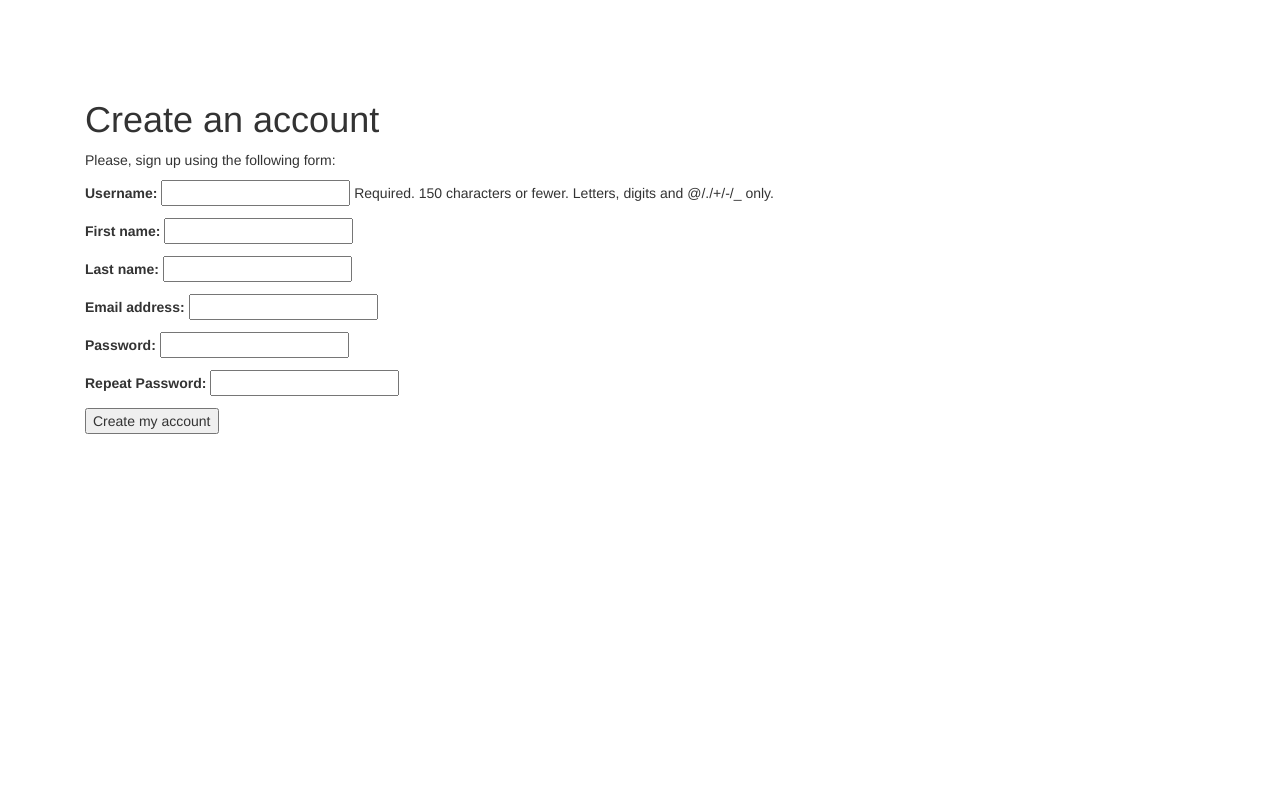
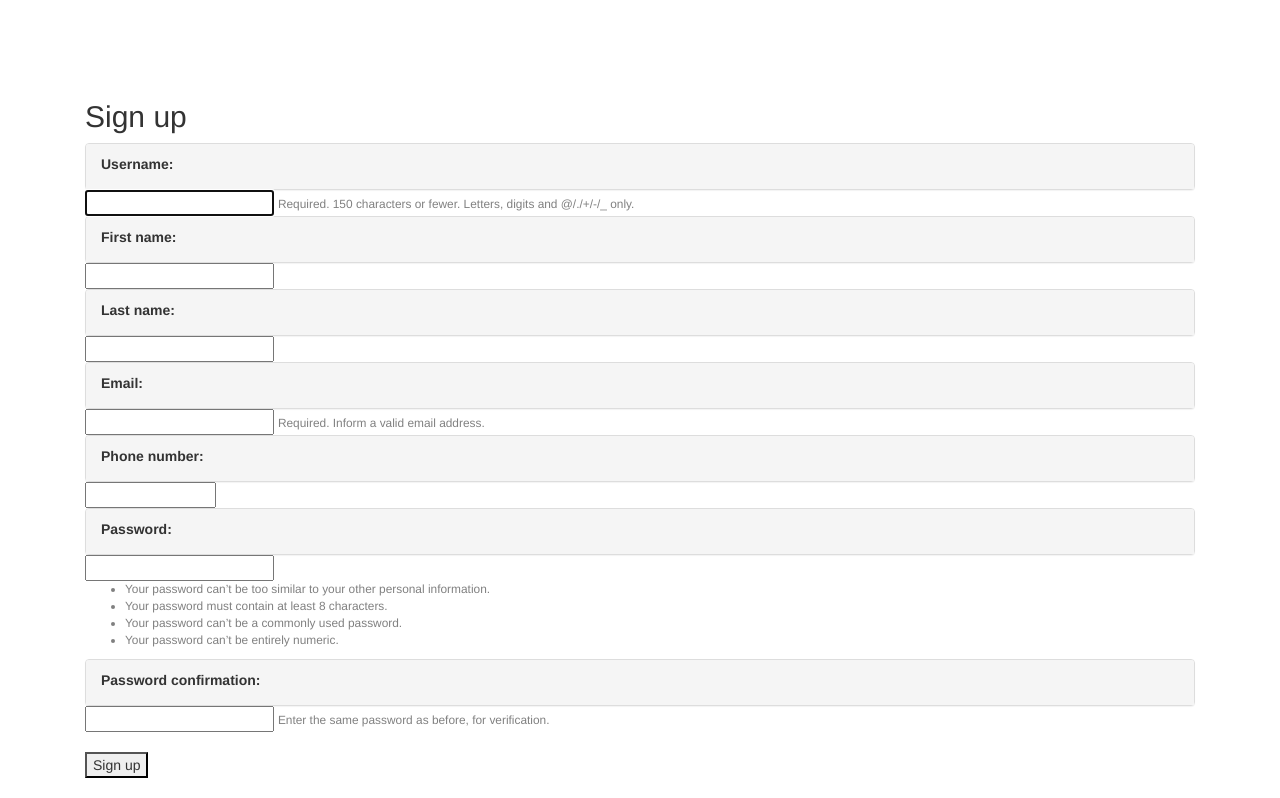
Before and after one commit to shivamk001/Techovation_2k19, a Django app: page /register/ in a window 1280 px wide. Shown: the part 62-860 px from the top of the page. Before the commit the page ends 496 px from the top, so only its background shows below. Run offline with Django 3.2, Linux system fonts and the light colour scheme; some libraries are stand-ins or nearby versions.

Commit message:
improvement in registration

```diff
--- a/Technovation2k19/settings.py
+++ b/Technovation2k19/settings.py
@@ -38,7 +38,8 @@ INSTALLED_APPS = [
     'django.contrib.sessions',
     'django.contrib.messages',
     'django.contrib.staticfiles',
-    'phonenumber_field'
+    'phonenumber_field',
+    'crispy_forms'
 ]
 
 MIDDLEWARE = [
--- a/account/forms.py
+++ b/account/forms.py
@@ -1,17 +1,28 @@
 from django import forms
 from django.contrib.auth.models import User
 from .models import Profile
+from django.contrib.auth.forms import UserCreationForm
+from phonenumber_field.modelfields import PhoneNumberField
 
-class UserRegistrationForm(forms.ModelForm):
-    password = forms.CharField(label='Password', widget=forms.PasswordInput)
-    password2 = forms.CharField(label='Repeat Password', widget=forms.PasswordInput)
+class UserRegistrationForm(UserCreationForm):
+    first_name = forms.CharField(max_length=30, required=True)#, help_text='Optional.')
+    last_name = forms.CharField(max_length=30, required=True)#, help_text='Optional.')
+    email = forms.EmailField(max_length=254, help_text='Required. Inform a valid email address.')
+    #phone_num = PhoneNumberField(null=False,blank=False,unique=False, default='+919999999999')
+    phone_number = forms.IntegerField(min_value=1000000000, max_value=99999999999, required=True)
 
     class Meta:
         model = User
-        fields = ('username', 'first_name', 'last_name', 'email')
+        fields = ('username', 'first_name', 'last_name', 'email', 'phone_number', 'password1', 'password2')
 
+'''
     def clean_password2(self):
         cd = self.cleaned_data
         if cd['password'] != cd['password2']:
             raise forms.ValidationError('Passwords don\'t match.')
         return cd['password2']
+'''
+
+class LoginForm(forms.Form):
+    username = forms.CharField()
+    password = forms.CharField(widget=forms.PasswordInput)
--- a/account/templates/account/register.html
+++ b/account/templates/account/register.html
@@ -2,14 +2,51 @@
 
 {% block title %}Create an account{% endblock %}
 
+{% block login %}
+
+<nav class="navbar navbar-expand-md bg-dark  navbar-dark fixed-top ">
+<a class="navbar-brand mr-auto " href="index.html" style="margin-left: 20px;" ><img src="images/logo.png" width="50" height="40px;"></a>
+<button class="navbar-toggler" type="button" data-toggle="collapse" data-target="#navbarSupportedContent"  >
+  <span class="navbar-toggler-icon  "></span>
+</button>
+
+<div class="collapse navbar-collapse" id="navbarSupportedContent">
+  <ul class="navbar-nav ml-auto">
+<li class="nav-item   "><a class="nav-link " href="{% url 'home' %}"> HOME  </a></li>
+<li class="nav-item   "><a class="nav-link " href="{% url 'event' %}"> EVENT  </a></li>
+<li class="nav-item   "><a class="nav-link " href=""> LOGIN  </a></li>
+
+          <li class="nav-item   "><a class="nav-link  " href="sponsor.html"> SPONSOR  </a></li>
+
+          <li class="nav-item   "><a class="nav-link  " href="gallery.html"> GALLERY </a></li>
+  </ul>
+
+</div>
+</nav>
+
+{% endblock %}
+
 {% block content %}
 <div class="container">
-  <h1>Create an account</h1>
-  <p>Please, sign up using the following form:</p>
-  <form action="." method="post">
-    {{ user_form.as_p }}
+  <h2>Sign up</h2>
+  <div class="panel-group">
+  <form method="post">
     {% csrf_token %}
-    <p><input type="submit" value="Create my account"></p>
+    {% for field in form %}
+    <div class="panel panel-default">
+        <div class="panel-heading">{{ field.label_tag }}</div>
+    </div>
+        {{ field }}
+        {% if field.help_text %}
+          <small style="color: grey">{{ field.help_text }}</small>
+        {% endif %}
+        {% for error in field.errors %}
+          <p style="color: red">{{ error }}</p>
+        {% endfor %}
+    {% endfor %}
+    <br><br>
+    <button type="submit">Sign up</button>
   </form>
-</div>
+  </div>
+  </div>
 {% endblock %}
--- a/account/templates/base.html
+++ b/account/templates/base.html
@@ -52,7 +52,7 @@ gtag('config', 'UA-112923270-2');
 
 <div class="collapse navbar-collapse" id="navbarSupportedContent">
   <ul class="navbar-nav ml-auto">
-
+<li class="nav-item   "><a class="nav-link " href="{% url 'register' %}"> REGISTER  </a></li>
 <li class="nav-item   "><a class="nav-link " href="{% url 'home' %}"> HOME  </a></li>
 <li class="nav-item   "><a class="nav-link " href="{% url 'event' %}"> EVENT  </a></li>
       <li class="nav-item   "><a class="nav-link " href=""> LOGIN  </a></li>
--- a/account/urls.py
+++ b/account/urls.py
@@ -7,5 +7,6 @@ urlpatterns=[
     path('home',views.HomePageView.as_view(),name='home'),
     path('event',views.EventView.as_view(),name='event'),
     path('register/', views.register, name='register'),
-
+    #path('login/', auth_views.LoginView.as_view(), name='login'),
+    path('login/', views.user_login,name='login'),#this login only logs in admin"""
 ]
--- a/account/views.py
+++ b/account/views.py
@@ -1,8 +1,10 @@
 from django.http import HttpResponse
-from django.shortcuts import render
+from django.shortcuts import render, redirect
 from django.views.generic.base import TemplateView
 from .models import Profile
-from .forms import UserRegistrationForm
+from .forms import UserRegistrationForm, LoginForm
+from django.contrib.auth import authenticate, login
+from django.contrib.auth.forms import UserCreationForm
 
 # Create your views here.
 class HomePageView(TemplateView):
@@ -13,19 +15,47 @@ class EventView(TemplateView):
 
 def register(request):
     if request.method == 'POST':
-        user_form = UserRegistrationForm(request.POST)
-        if user_form.is_valid():
-            #create a new user object but avoid saving it stylesheet
-            new_user = user_form.save(commit=False)
-            #set the chosen password
-            new_user.set_password(user_form.cleaned_data['password'])
-            #save the User object
-            new_user.save()
-            #create the user Profile
-            Profile.objects.create(user=new_user)
-            return render(request,
-                        'account/register_done.html',
-                        {'new_user':new_user})
+        form = UserRegistrationForm(request.POST)
+        if form.is_valid():
+            user = form.save()
+            #print("USERNAME:", user[0])
+            user.refresh_from_db()
+            username = form.cleaned_data.get('username')
+            user.profile.first_name = form.cleaned_data.get('first_name')
+            user.profile.last_name = form.cleaned_data.get('last_name')
+            user.profile.email = form.cleaned_data.get('email')
+            user.profile.phone = form.cleaned_data.get('phone_number')
+            #user.profile.username = username
+            user.save()
+
+            raw_password = form.cleaned_data.get('password1')
+            user = authenticate(username=username, password=raw_password)
+            login(request, user)
+            return redirect('home')
     else:
-        user_form = UserRegistrationForm()
-    return render(request, 'account/register.html', {'user_form':user_form})
+        form = UserRegistrationForm()
+    return render(request, 'account/register.html', {'form': form})
+
+def user_login(request):
+    if request.method == 'POST':
+        form = LoginForm(request.POST)
+
+        if form.is_valid():
+            cd = form.cleaned_data
+            user = authenticate(request, username=cd['username'], password=cd['password'])
+
+            if user is not None:
+                if user.is_active:
+                    login(request, user)
+                    return HttpResponse('Authenticated Successfully!')
+
+                else:
+                    return HttpResponse('Disabled account')
+
+            else:
+                return HttpResponse('Invalid Login')
+
+    else:
+        form = LoginForm()
+
+    return render(request, 'account/login.html', {'form':form})
```
Also changed, not shown: account/models.py (+13 -3 lines), account/migrations/0002_auto_20191109_1350.py (added), account/migrations/0003_auto_20191109_1914.py (added), account/migrations/0004_auto_20191109_2001.py (added), db.sqlite3.
